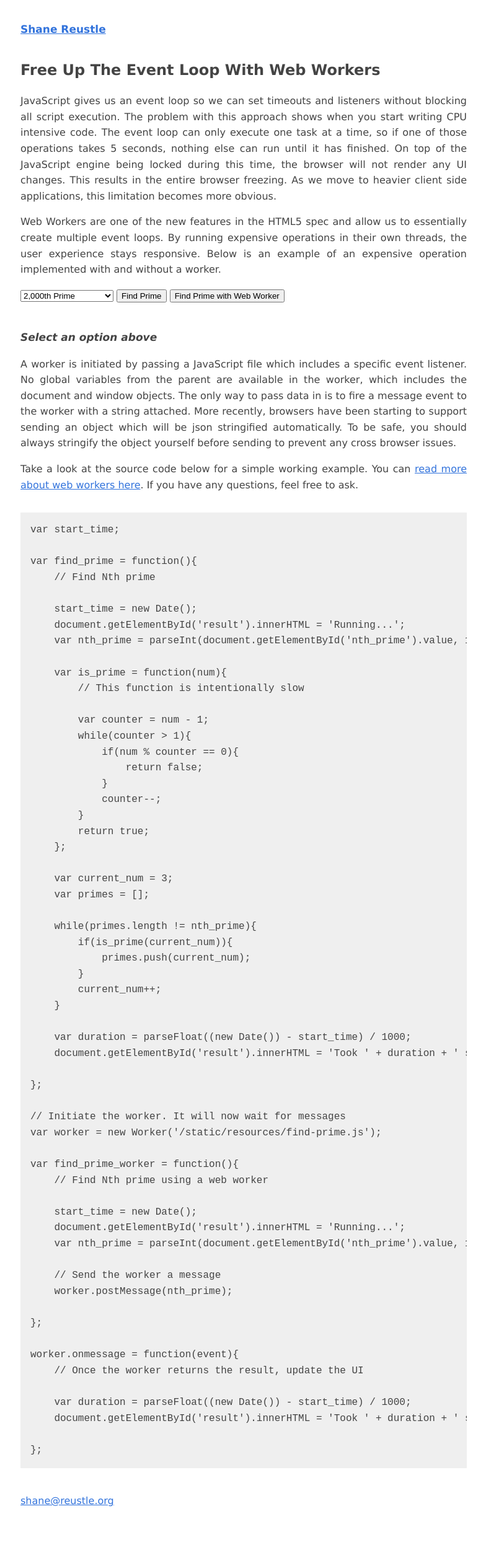
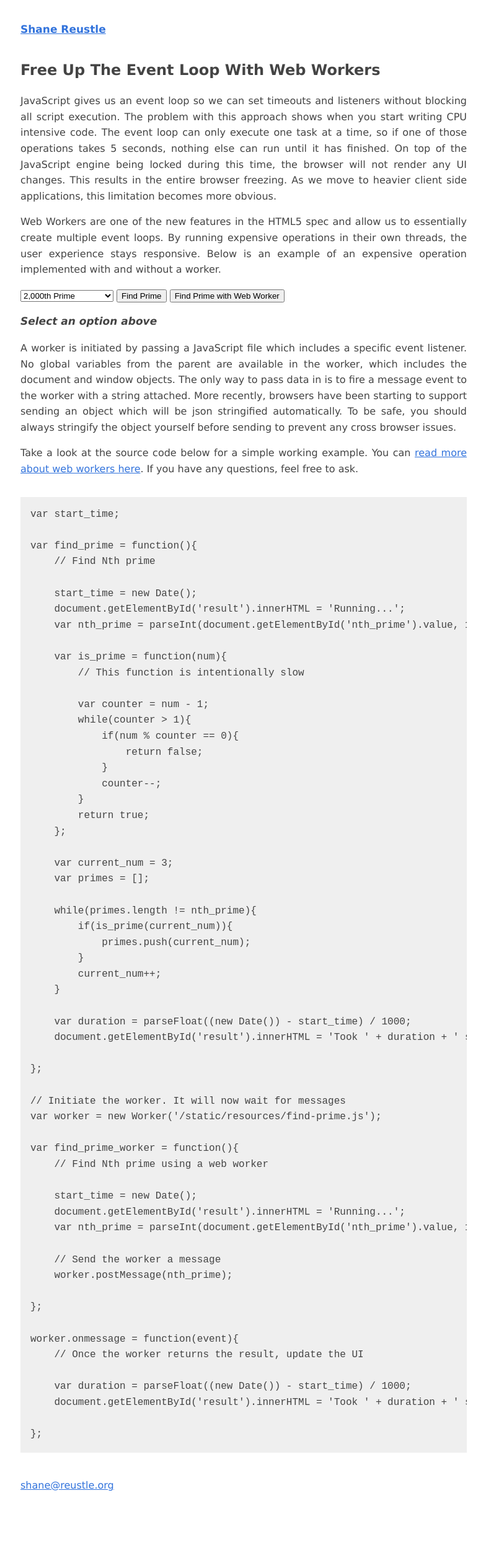
Before and after one commit to reustle/reustle, a Jekyll site: the page built from _posts/2012-01-31-free-up-the-event-loop-with-web-workers.md, in a window 1280 px wide. Shown: the whole page at 62% size, without its empty margins (247-1031 px from the left). Built offline with Jekyll 4.4.1, drawn with Linux system fonts in a browser that asks for light colours; after the commit the page ends 2467 px from its top, so only the background shows below that.

Commit message:
Update 2012-01-31-free-up-the-event-loop-with-web-workers.md

```diff
--- a/_posts/2012-01-31-free-up-the-event-loop-with-web-workers.md
+++ b/_posts/2012-01-31-free-up-the-event-loop-with-web-workers.md
@@ -17,7 +17,7 @@ Web Workers are one of the new features in the HTML5 spec and allow us to essent
         <option value='8000'>8,000th Prime</option>
     </select>
     <input type='button' value='Find Prime' onclick='find_prime()' class='btn btn-default'/>
-    <input type='button' value='Find Prime with Web Worker' onclick='find_prime_worker()' class='btn btn-default'/><br/><br/>
+    <input type='button' value='Find Prime with Web Worker' onclick='find_prime_worker()' class='btn btn-default'/><br/>
     <h2><div id='result'><em>Select an option above</em></div></h2>
 </div>
 
```
